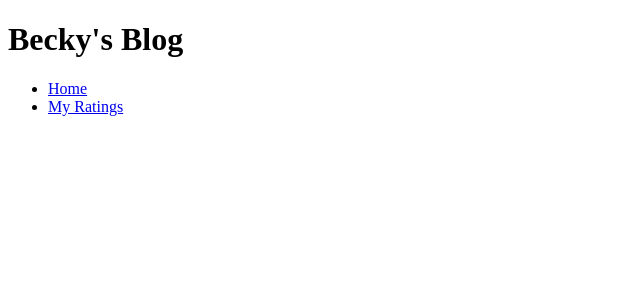
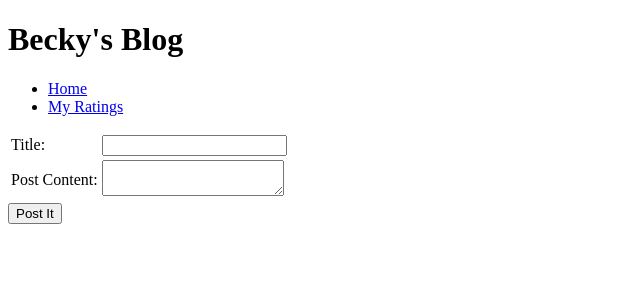
Before and after one commit to fleakrl/LC101_GitHub, a Python web app: template Homework Assignments/build-a-blog/Templates/new_blog_post.html in a window 1280 px wide. Shown: the top 300 px of the page, without its empty margins (0-640 px from the left). Run offline with Jinja, Linux system fonts and the light colour scheme; the template is opened without the code that fills it, so the values that code supplies are empty.

Commit message:
Completed Studio 6
Started Build - A - Blog templates

```diff
--- a/Homework Assignments/build-a-blog/Templates/base.html
+++ b/Homework Assignments/build-a-blog/Templates/base.html
@@ -12,6 +12,8 @@
         <li><a href="/ratings">My Ratings</a></li>
     </ul>
 
+    {% block content %}
+    {% endblock %}
 
 </body>
 </html>
--- /dev/null
+++ b/Homework Assignments/build-a-blog/Templates/frontpage.html
@@ -0,0 +1,5 @@
+{% extends "base.html" %}
+
+{% block content %}
+
+{% endblock %}
--- a/Homework Assignments/build-a-blog/Templates/new_blog_post.html
+++ b/Homework Assignments/build-a-blog/Templates/new_blog_post.html
@@ -2,14 +2,18 @@
 
 {% block content %}
 
-<form>
+<form method = "post">
     <table>
         <tr>
             <td><label>Title:</label></td>
-            <td><input type="text" name="blog_title"/></td>
-            <td><input type = </td>
+            <td><input type="text" name="post_title"/></td>
+        </tr>
+        <tr>
+            <td><label>Post Content:</label></td>
+            <td><textarea name="post_content_text"></textarea></td>
         </tr>
     </table>
+    <input type="submit" value ="Post It"/>
 </form>
 
 {% endblock %}
```
Also changed, not shown: Homework Assignments/build-a-blog/main.py (+16 -0 lines).
